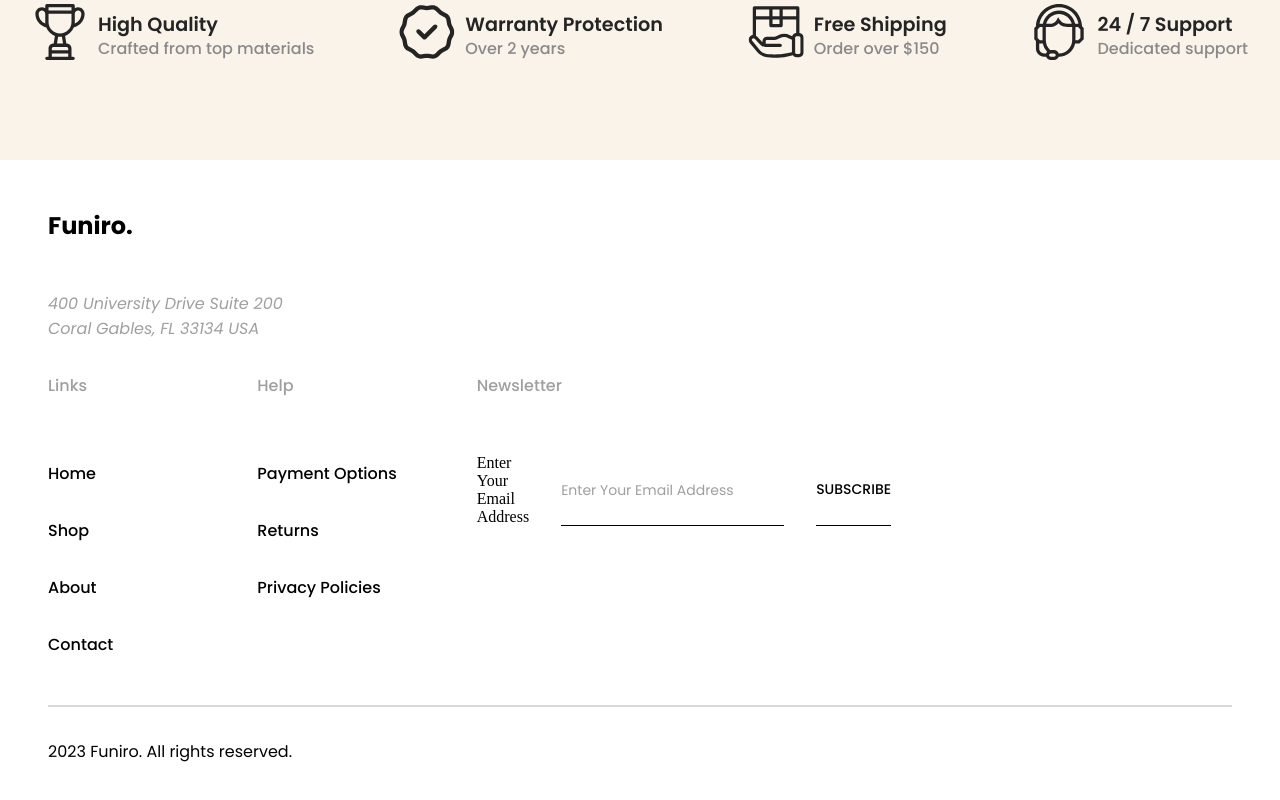
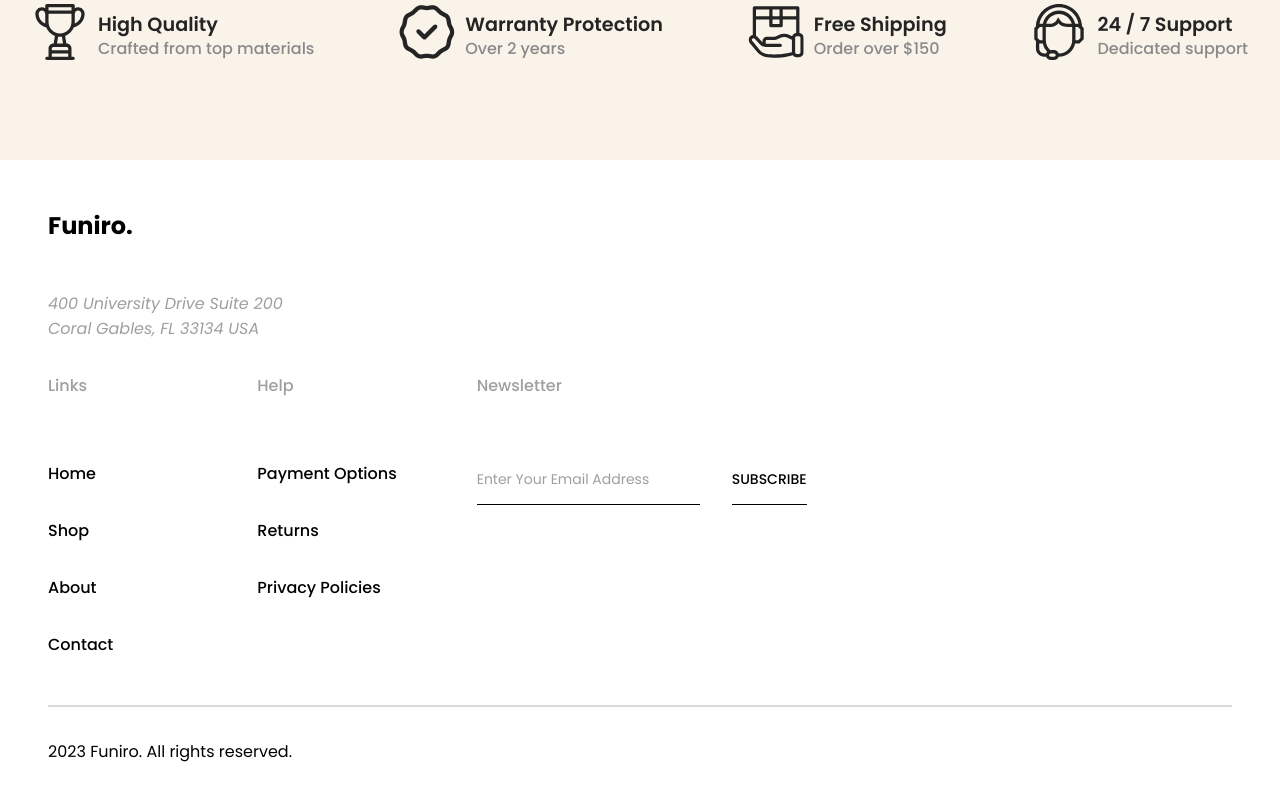
Before and after one commit to esraaelsharqawy98/furniro-ecommerce-website, a React (Vite) app: page / in a window 1280 px wide. Shown: the part 874-1674 px from the top of the page. Built offline with nearby package versions, Linux system fonts and the light colour scheme; no server answers.

Commit message:
edit footer

```diff
--- a/src/layouts/Footer/Footer.jsx
+++ b/src/layouts/Footer/Footer.jsx
@@ -65,9 +65,6 @@ const Footer = () => {
             <div className={styles.subscribe}>
               <h5>Newsletter</h5>
               <form className={styles.inputGroup}>
-                <label htmlFor="email" className="sr-only">
-                  Enter Your Email Address
-                </label>
                 <input
                   type="email"
                   id="email"
```
